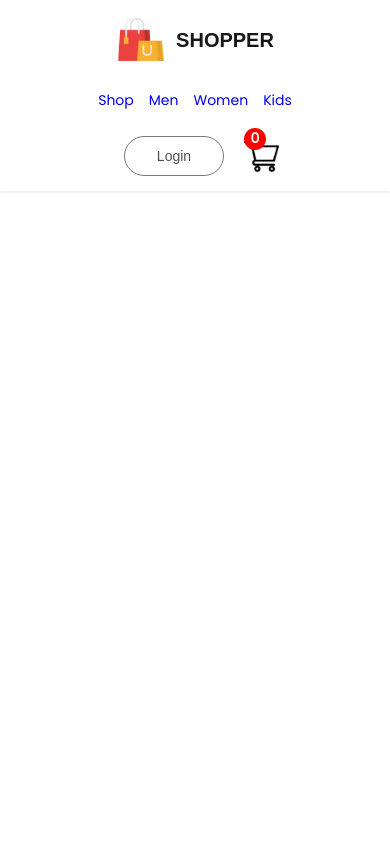
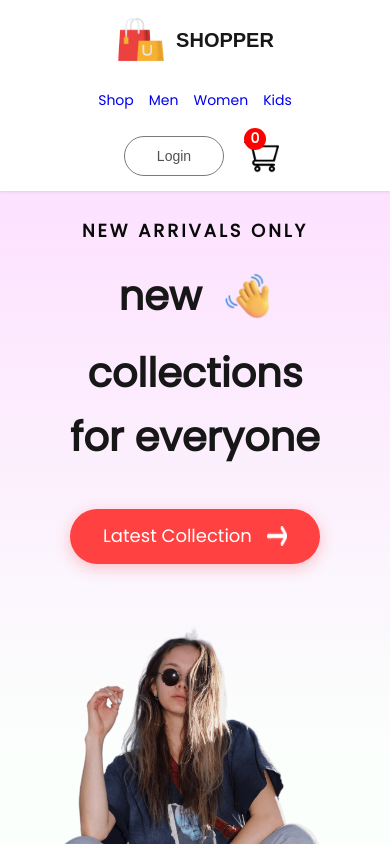
Before and after one commit to MdEmonHowlader/E-commerce, a React (Create React App) app: page / in a window 390 px wide. Shown: the top 844 px of the page. Built offline with nearby package versions, Linux system fonts and the light colour scheme.

Commit message:
Add Hero component with styling and content for shop page

```diff
--- /dev/null
+++ b/src/Components/Hero/Hero.css
@@ -0,0 +1,206 @@
+/* Hero Container */
+.hero {
+    height: 100vh;
+    background: linear-gradient(180deg, #fde1ff, #e1ffea22 60%);
+    display: flex;
+    align-items: center;
+    justify-content: space-between;
+    padding: 0 50px;
+}
+
+/* Hero Left Section */
+.hero-left {
+    flex: 1;
+    display: flex;
+    flex-direction: column;
+    gap: 20px;
+    padding-left: 130px;
+    line-height: 1.1;
+    justify-content: center;
+}
+
+.hero-left h2 {
+    color: #090909;
+    font-size: 26px;
+    font-weight: 600;
+    margin: 0;
+    letter-spacing: 3px;
+}
+
+.hero-left>p {
+    color: #171717;
+    font-size: 80px;
+    font-weight: 700;
+    margin: 0;
+    text-transform: lowercase;
+}
+
+/* Hand Icon Section */
+.hand-hand-icon {
+    display: flex;
+    align-items: center;
+    gap: 20px;
+    margin: 10px 0;
+}
+
+.hand-hand-icon p {
+    font-size: 80px !important;
+    font-weight: 700;
+    color: #171717;
+    margin: 0;
+    text-transform: lowercase;
+}
+
+.hand-hand-icon img {
+    width: 105px;
+    height: auto;
+}
+
+/* Latest Button */
+.hero-lastest-btn {
+    margin-top: 30px;
+}
+
+.hero-lastest-btn>div {
+    display: flex;
+    justify-content: center;
+    align-items: center;
+    gap: 15px;
+    width: 310px;
+    height: 70px;
+    border-radius: 75px;
+    background-color: #ff4141;
+    color: white;
+    font-size: 22px;
+    font-weight: 500;
+    cursor: pointer;
+    transition: all 0.3s ease;
+    box-shadow: 0 4px 15px rgba(255, 65, 65, 0.3);
+}
+
+.hero-lastest-btn>div:hover {
+    background-color: #e63939;
+    transform: translateY(-2px);
+    box-shadow: 0 6px 20px rgba(255, 65, 65, 0.4);
+}
+
+.hero-lastest-btn p {
+    font-size: 22px !important;
+    font-weight: 500 !important;
+    color: white;
+    margin: 0;
+    text-transform: none;
+}
+
+.hero-lastest-btn img {
+    width: 20px;
+    height: 20px;
+    filter: brightness(0) invert(1);
+}
+
+/* Hero Right Section */
+.hero-right {
+    flex: 1;
+    display: flex;
+    justify-content: center;
+    align-items: center;
+    padding-right: 50px;
+}
+
+.hero-right img {
+    max-width: 100%;
+    height: auto;
+    object-fit: contain;
+    max-height: 90vh;
+}
+
+/* Responsive Design */
+@media (max-width: 1280px) {
+    .hero {
+        padding: 0 30px;
+    }
+
+    .hero-left {
+        padding-left: 80px;
+    }
+
+    .hero-left>p,
+    .hand-hand-icon p {
+        font-size: 70px !important;
+    }
+
+    .hand-hand-icon img {
+        width: 85px;
+    }
+}
+
+@media (max-width: 768px) {
+    .hero {
+        flex-direction: column;
+        height: auto;
+        padding: 40px 20px;
+        text-align: center;
+    }
+
+    .hero-left {
+        padding-left: 0;
+        align-items: center;
+        margin-bottom: 40px;
+    }
+
+    .hero-left h2 {
+        font-size: 22px;
+    }
+
+    .hero-left>p,
+    .hand-hand-icon p {
+        font-size: 50px !important;
+    }
+
+    .hand-hand-icon img {
+        width: 65px;
+    }
+
+    .hero-lastest-btn>div {
+        width: 280px;
+        height: 60px;
+        font-size: 20px;
+    }
+
+    .hero-lastest-btn p {
+        font-size: 20px !important;
+    }
+
+    .hero-right {
+        padding-right: 0;
+    }
+}
+
+@media (max-width: 480px) {
+    .hero {
+        padding: 30px 15px;
+    }
+
+    .hero-left h2 {
+        font-size: 18px;
+    }
+
+    .hero-left>p,
+    .hand-hand-icon p {
+        font-size: 40px !important;
+    }
+
+    .hand-hand-icon img {
+        width: 50px;
+    }
+
+    .hero-lastest-btn>div {
+        width: 250px;
+        height: 55px;
+        font-size: 18px;
+    }
+
+    .hero-lastest-btn p {
+        font-size: 18px !important;
+    }
+}
--- /dev/null
+++ b/src/Components/Hero/Hero.jsx
@@ -0,0 +1,32 @@
+import React from "react";
+import "./Hero.css";
+import hand_icon from "../Assets/hand_icon.png";
+import arrow_icon from "../Assets/arrow.png";
+import hero_image from "../Assets/hero_image.png";
+
+const Hero = () => {
+  return (
+    <div className="hero">
+      <div className="hero-left">
+        <h2>NEW ARRIVALS ONLY</h2>
+        <div className="hand-hand-icon">
+          <p>new</p>
+          <img src={hand_icon} alt="" />
+        </div>
+        <p>collections</p>
+        <p>for everyone</p>
+        <div className="hero-lastest-btn">
+          <div>
+            <p>Latest Collection</p>
+            <img src={arrow_icon} alt="" />
+          </div>
+        </div>
+      </div>
+      <div className="hero-right">
+        <img src={hero_image} alt="" />
+      </div>
+    </div>
+  );
+};
+
+export default Hero;
--- a/src/Pages/Shop.jsx
+++ b/src/Pages/Shop.jsx
@@ -1,8 +1,11 @@
 import React from 'react'
+import Hero from '../Components/Hero/Hero'
 
  const Shop = () => {
   return (
- <></>
+    <div>
+        <Hero />
+    </div>
   )
 }
 export default Shop
```
